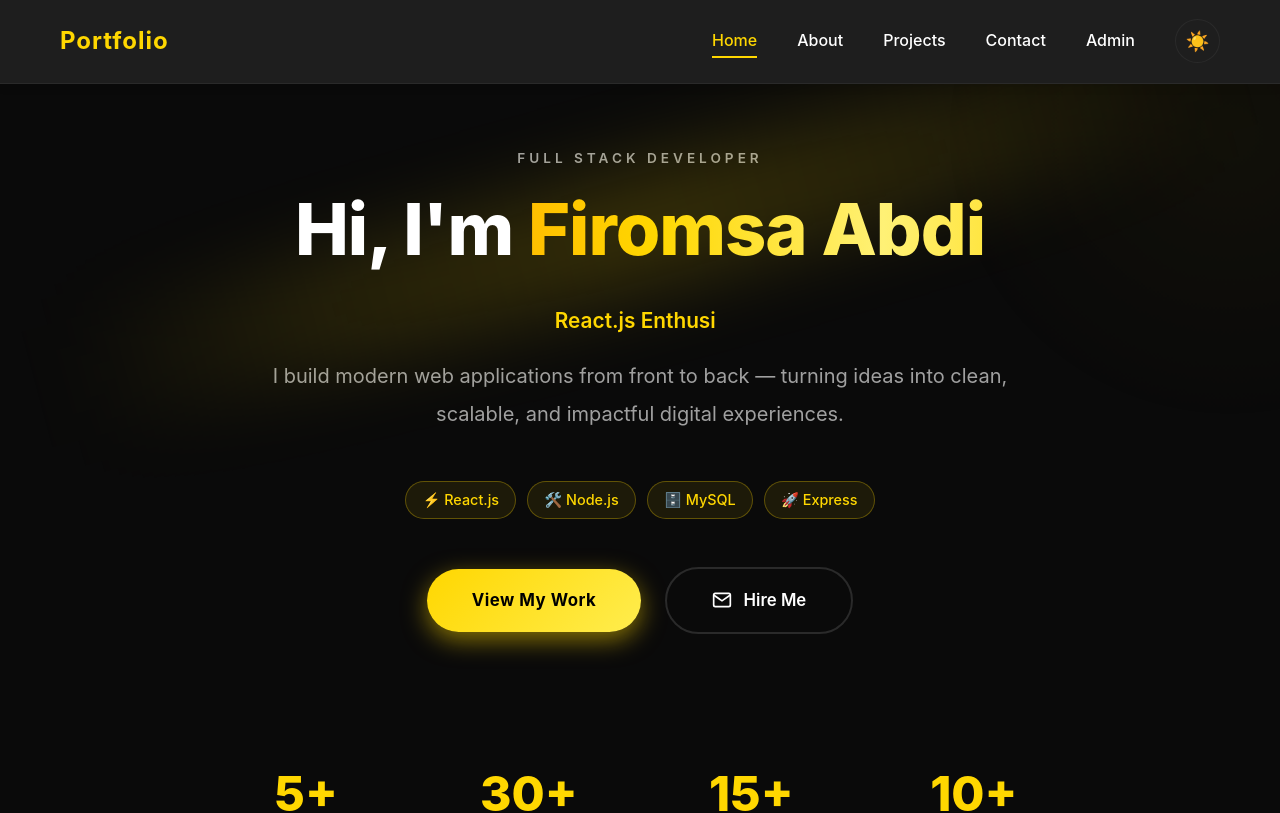
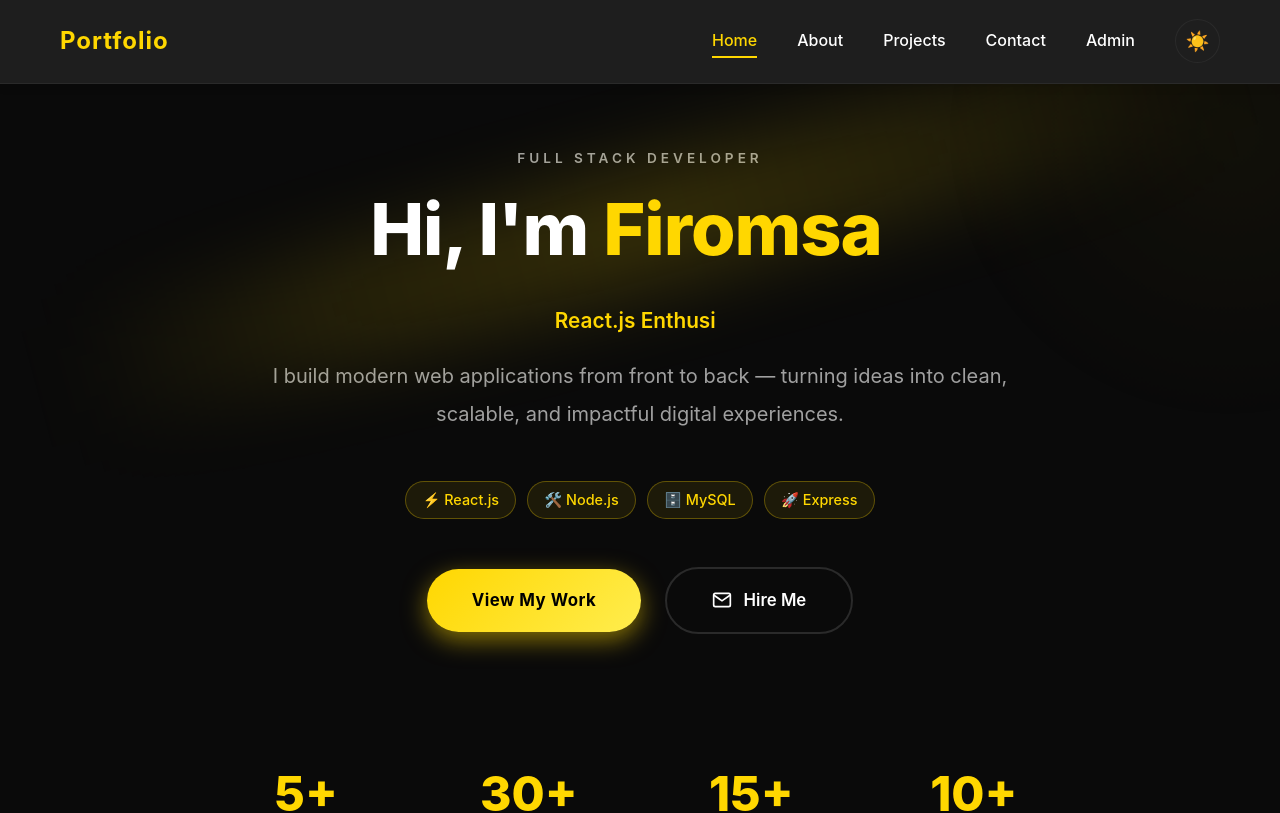
Before and after one commit to firisha2504/My-Portifolio, a React (Create React App) app in the folder frontend/: page / in a window 1280 px wide. Shown: the top 813 px of the page. Built offline with nearby package versions, Linux system fonts and the light colour scheme; no server answers.

Commit message:
feat: add typewriter effect to name - types and repeats

```diff
--- a/frontend/src/pages/Home.css
+++ b/frontend/src/pages/Home.css
@@ -401,25 +401,14 @@
 /* Animated name */
 .animated-name {
   display: inline-block;
-  background: linear-gradient(
-    90deg,
-    var(--accent) 0%,
-    #fff176 25%,
-    var(--accent) 50%,
-    #ffab00 75%,
-    var(--accent) 100%
-  );
-  background-size: 200% auto;
-  -webkit-background-clip: text;
-  -webkit-text-fill-color: transparent;
-  background-clip: text;
-  animation: shimmer 3s linear infinite, fadeSlideUp 0.8s ease forwards;
-  opacity: 0;
+  color: var(--accent);
 }
 
-@keyframes shimmer {
-  0% { background-position: 0% center; }
-  100% { background-position: 200% center; }
+.name-cursor {
+  display: inline-block;
+  color: var(--accent);
+  animation: blink 0.7s step-end infinite;
+  margin-left: 1px;
 }
 
 @keyframes fadeSlideUp {
--- a/frontend/src/pages/Home.js
+++ b/frontend/src/pages/Home.js
@@ -11,18 +11,22 @@ const roles = [
   'Clean Code Advocate',
 ];
 
+const NAME = 'Firomsa Abdi';
+
 const Home = () => {
   const [profile, setProfile] = useState(null);
   const [loading, setLoading] = useState(true);
   const [roleIndex, setRoleIndex] = useState(0);
   const [displayed, setDisplayed] = useState('');
   const [isDeleting, setIsDeleting] = useState(false);
+  const [displayedName, setDisplayedName] = useState('');
+  const [isDeletingName, setIsDeletingName] = useState(false);
 
   useEffect(() => {
     fetchProfile();
   }, []);
 
-  // Typewriter effect
+  // Typewriter effect for roles
   useEffect(() => {
     const current = roles[roleIndex];
     let timeout;
@@ -40,6 +44,24 @@ const Home = () => {
 
     return () => clearTimeout(timeout);
   }, [displayed, isDeleting, roleIndex]);
+
+  // Typewriter effect for name
+  useEffect(() => {
+    const name = profile?.name || NAME;
+    let timeout;
+
+    if (!isDeletingName && displayedName.length < name.length) {
+      timeout = setTimeout(() => setDisplayedName(name.slice(0, displayedName.length + 1)), 100);
+    } else if (!isDeletingName && displayedName.length === name.length) {
+      timeout = setTimeout(() => setIsDeletingName(true), 2500);
+    } else if (isDeletingName && displayedName.length > 0) {
+      timeout = setTimeout(() => setDisplayedName(name.slice(0, displayedName.length - 1)), 60);
+    } else if (isDeletingName && displayedName.length === 0) {
+      timeout = setTimeout(() => setIsDeletingName(false), 400);
+    }
+
+    return () => clearTimeout(timeout);
+  }, [displayedName, isDeletingName, profile]);
 
   const fetchProfile = async () => {
     try {
@@ -64,7 +86,7 @@ const Home = () => {
             </div>
           )}
           <h2>{profile?.title || 'FULL STACK DEVELOPER'}</h2>
-          <h1>Hi, I'm <span className="animated-name">{profile?.name || 'Firomsa Abdi'}</span></h1>
+          <h1>Hi, I'm <span className="animated-name">{displayedName}<span className="name-cursor">|</span></span></h1>
 
           <div className="typewriter-wrapper">
             <span className="typewriter-text">{displayed}</span>
```
